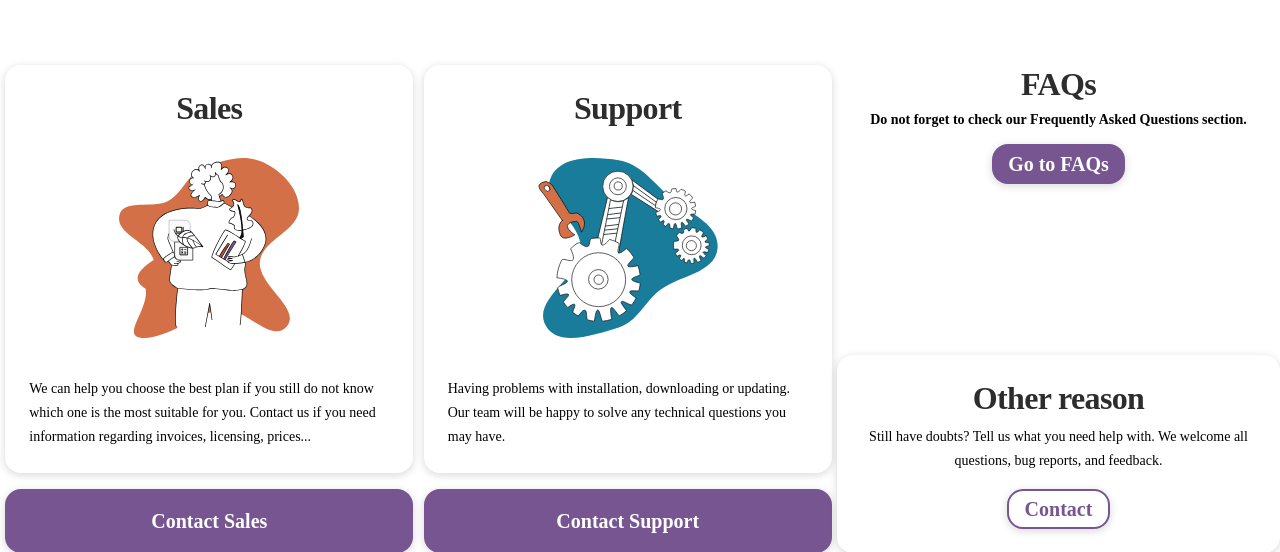
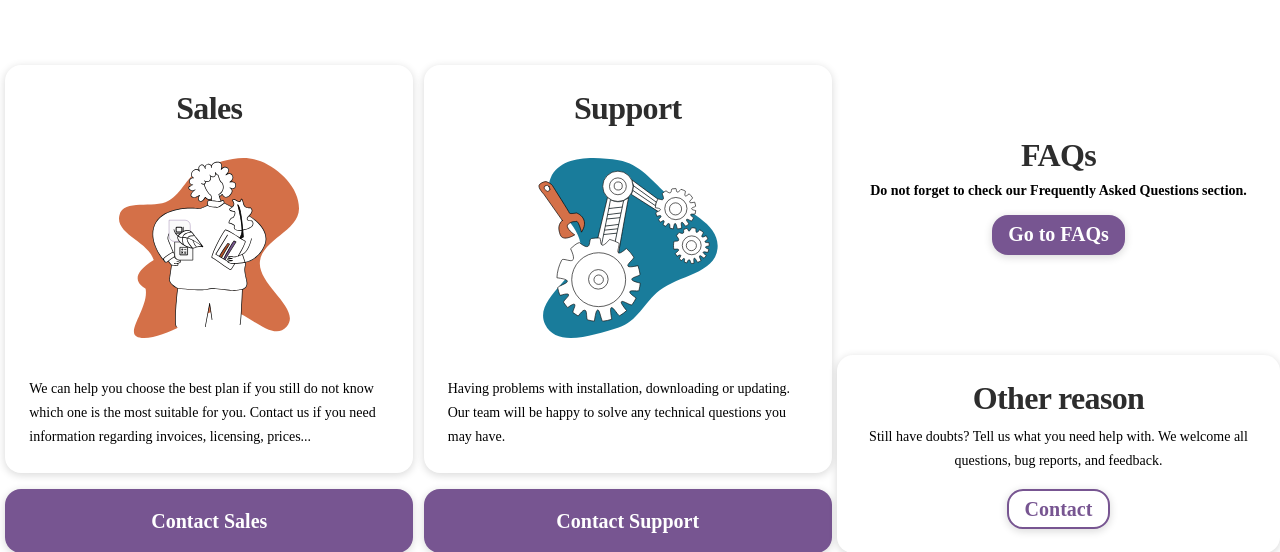
Before and after one commit to ypbxa/Smart-TIO-web, a PHP site: page /Contact.html in a window 1280 px wide. Shown: the part 135-687 px from the top of the page. Run offline with PHP 8.4, Linux system fonts and the light colour scheme; some web fonts are replaced.

Commit message:
faq location Aizhan petition
Relocate faqcard

```diff
--- a/style/style.css
+++ b/style/style.css
@@ -794,6 +794,7 @@ display: flex;
   align-items: center;
   justify-content: center;
   text-align: center;
+  margin-top: 16%;
 }
 #otherreason{
   width: 443px;
```
